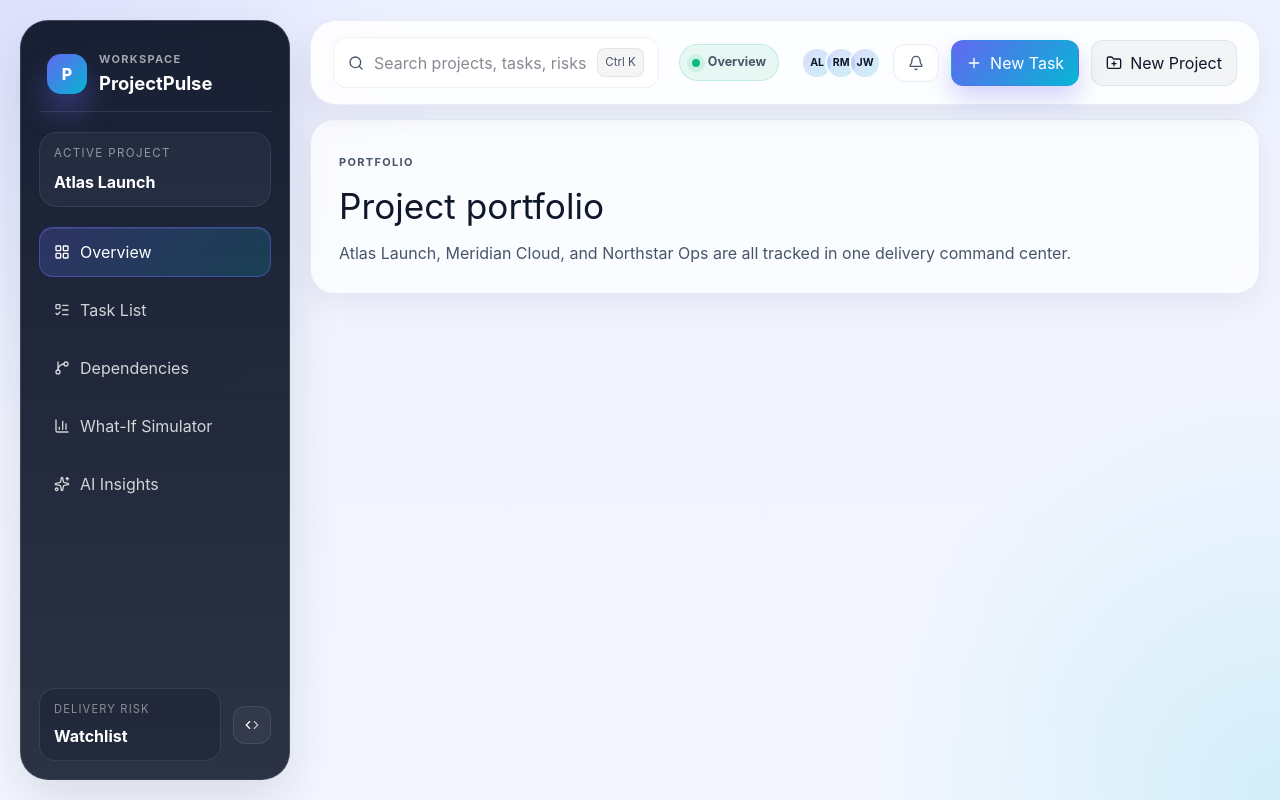
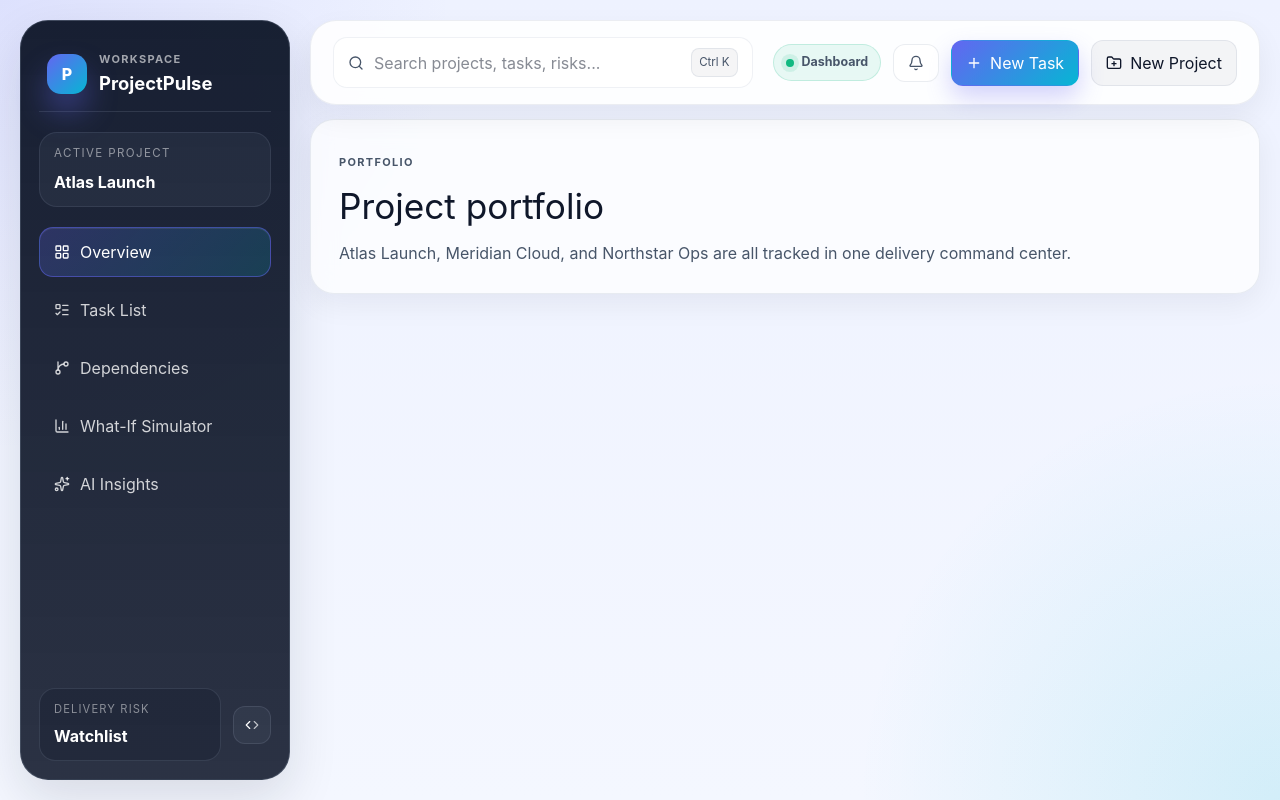
Before and after one commit to Shivansee987/Projectpulse, a React (Vite) app in the folder client/: page /projects in a window 1280 px wide. Built offline with nearby package versions, Linux system fonts and the light colour scheme; sample sign-in values are in the browser's storage.

Commit message:
Show navbar only on dashboard

```diff
--- a/client/src/components/layout/Navbar.jsx
+++ b/client/src/components/layout/Navbar.jsx
@@ -11,6 +11,11 @@ function Navbar({
   const [searchText, setSearchText] = useState("");
   const [showNotifications, setShowNotifications] = useState(false);
 
+  // Show navbar only on Dashboard
+  if (activeTab !== "overview") {
+    return null;
+  }
+
   const handleSearch = (event) => {
     const value = event.target.value;
     setSearchText(value);
@@ -21,6 +26,7 @@ function Navbar({
     <header className="topbar">
       <div className="topbar-search">
         <Search size={16} />
+
         <input
           type="text"
           placeholder="Search projects, tasks, risks..."
@@ -48,17 +54,10 @@ function Navbar({
       <div className="topbar-actions">
         <div className="project-status-badge">
           <span className="dot" />
-          {activeTab === "overview"
-            ? "Overview"
-            : activeTab.replace("-", " ")}
+          Dashboard
         </div>
 
-        <div className="avatar-stack">
-          <span>AL</span>
-          <span>RM</span>
-          <span>JW</span>
-        </div>
-
+        {/* Notifications */}
         <div style={{ position: "relative" }}>
           <button
             type="button"
@@ -83,10 +82,12 @@ function Navbar({
               }}
             >
               <h3>Notifications</h3>
+
               <p className="subtitle" style={{ marginTop: "10px" }}>
-                You're all caught up. New project and task notifications
-                will appear here when notification support is added.
+                You're all caught up. New notifications will appear here
+                when notification support is added.
               </p>
+
               <button
                 type="button"
                 className="secondary-button"
@@ -99,6 +100,7 @@ function Navbar({
           )}
         </div>
 
+        {/* New Task */}
         <button
           type="button"
           className="primary-button"
@@ -108,6 +110,7 @@ function Navbar({
           New Task
         </button>
 
+        {/* New Project */}
         <button
           type="button"
           className="secondary-button"
```
